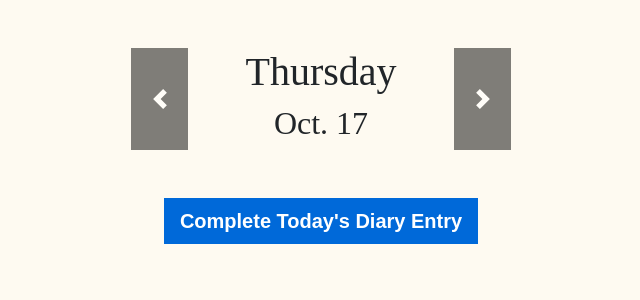
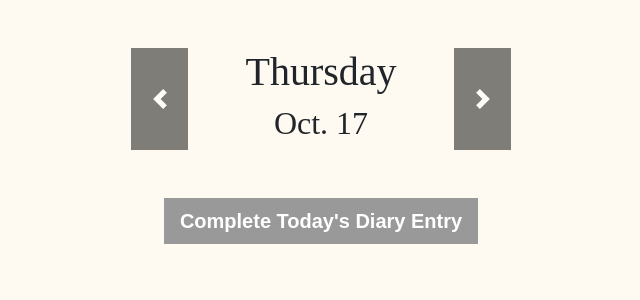
Before and after one commit to aliciaNB/valleykidz, a PHP site: template view/memberprofile.html in a window 1280 px wide, with the pointer over the restyled element. Shown: the part 56-356 px from the top of the page, without its empty margins (319-959 px from the left). Run offline with PHP 8.4, Linux system fonts and the light colour scheme; the template is opened without the code that fills it, so the values that code supplies are empty.

Commit message:
Add style for buttons

```diff
--- a/stylesheets/general.css
+++ b/stylesheets/general.css
@@ -2,6 +2,11 @@ body{
     background-color: #fefaf1;
     font-family: 'Merriweather', serif;
 }
+
+.btn-primary:hover {
+    background-color: #999999 !important;
+}
+
 .white{
     color: #fefaf1;
 }
```
